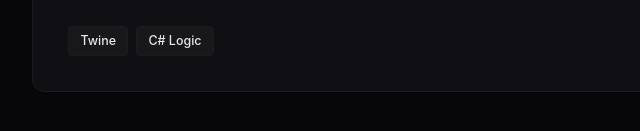
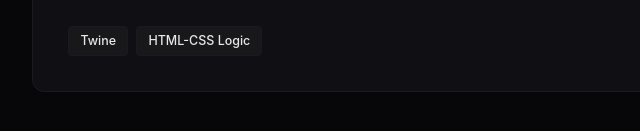
Before and after one commit to ct-49/Tzannou_Portfolio, a plain HTML site: page index.html in a window 1280 px wide. Shown: the part 11801-11932 px from the top of the page, 268-908 px from the left. Drawn offline with Linux system fonts and the light colour scheme.

Commit message:
Update index.html

```diff
--- a/index.html
+++ b/index.html
@@ -101,7 +101,7 @@
                     <span class="category">Interactive Storytelling</span>
                     <h3>Mysteries and Prophecies: The Interactive Story of Delphi</h3>
                     <p>Design and deployment of a complex interactive narrative application centered on the archaeological site of Delphi. The scenario architecture and branching pathways (nonlinear narrative trees) were fully mapped and engineered utilizing Twine. The system effectively manages intricate dialogue nodes, cultural puzzles, and alternative plot progressions, while its logic is integrated with backend HTML object-oriented architectures within Unity for real-time state management and data persistence via PlayerPrefs.</p>
-                    <div class="tags"><span>Twine</span><span>C# Logic</span></div>
+                    <div class="tags"><span>Twine</span><span>HTML-CSS Logic</span></div>
                 </div>
             </div>
 
```
